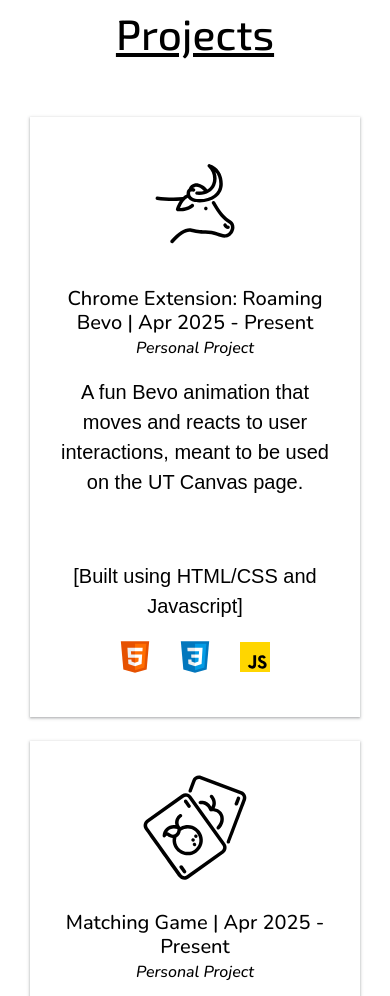
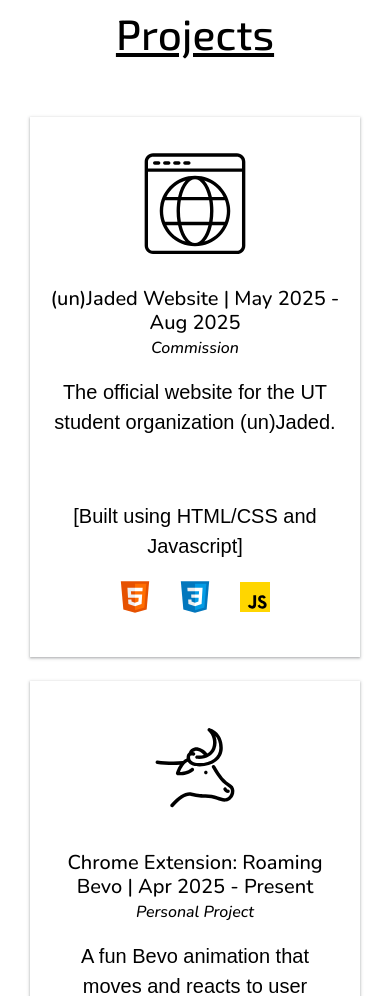
Before and after one commit to jnguyen0101/Portfolio, a website: page index.html in a window 390 px wide. Shown: the part 3860-4856 px from the top of the page. Drawn offline with nearby package versions, Linux system fonts and the light colour scheme; a web font is replaced by a local one.

Commit message:
update projects

```diff
--- a/index.html
+++ b/index.html
@@ -132,7 +132,8 @@
     </div>
     <div class="col-12 col-md-6 col-lg-3">
       <div class="skill-card">
-        <svg class="skills-icon" xmlns="http://www.w3.org/2000/svg" x="0px" y="0px" width="100" height="100" viewBox="0 0 48 48">
+        <svg class="skills-icon" xmlns="http://www.w3.org/2000/svg" x="0px" y="0px" width="100" height="100"
+             viewBox="0 0 48 48">
           <linearGradient id="__u04104Xr4WevsSMNpCfa_CLvQeiwFpit4_gr1" x1="7.773" x2="29.818" y1="6.952" y2="27.783"
                           gradientUnits="userSpaceOnUse">
             <stop offset="0" stop-color="#bec1c4"></stop>
@@ -211,6 +212,56 @@
   <div class="row g-4">
     <div class="col-12 col-md-6 col-lg-4">
       <div class="project">
+        <a href="" target="_blank">
+          <svg xmlns="http://www.w3.org/2000/svg" viewBox="-5.0 -10.0 110.0 135.0" width="150" height="150">
+            <path
+              d="m50 24.906c-17.484 0-31.719 14.234-31.719 31.719s14.234 31.719 31.719 31.719 31.719-14.234 31.719-31.719-14.234-31.719-31.719-31.719zm25.703 19.047h-10.484c-1.3906-6.2656-3.8125-11.422-6.8594-14.781 7.625 2.3438 13.875 7.75 17.344 14.781zm-12.156 12.688c0 3.375-0.3125 6.625-0.84375 9.6562h-25.406c-0.53125-3.0312-0.84375-6.2812-0.84375-9.6562s0.3125-6.625 0.84375-9.6562h25.422c0.53125 3.0312 0.82812 6.2812 0.82812 9.6562zm-13.547 28.688c-5.2031 0-9.8281-6.625-12.078-16h24.172c-2.2656 9.375-6.8906 16-12.094 16zm-12.078-41.375c2.25-9.3906 6.875-16 12.078-16s9.8281 6.625 12.078 16zm3.7031-14.766c-3.0469 3.3594-5.4688 8.5-6.8594 14.781h-10.484c3.4844-7.0469 9.7344-12.453 17.344-14.781zm-18.625 17.797h11.188c-0.48438 3.0312-0.76562 6.2812-0.76562 9.6562 0 3.3906 0.26562 6.625 0.76562 9.6562h-11.172c-1.0938-3.0312-1.7188-6.2812-1.7188-9.6719s0.625-6.625 1.7031-9.6406zm1.2969 22.344h10.469c1.3906 6.25 3.7969 11.375 6.8281 14.734-7.5781-2.3281-13.812-7.7344-17.297-14.734zm34.109 14.734c3.0312-3.3594 5.4375-8.5 6.8281-14.734h10.469c-3.4844 7-9.7188 12.406-17.297 14.734zm18.578-17.766h-11.172c0.48438-3.0312 0.76562-6.2812 0.76562-9.6562 0-3.3906-0.26562-6.625-0.76562-9.6562h11.188c1.0781 3.0156 1.7031 6.2656 1.7031 9.6562s-0.625 6.6406-1.7188 9.6562z"/>
+            <path
+              d="m87.766 4.6875h-75.531c-4.1562 0-7.5469 3.3906-7.5469 7.5469v75.516c0 4.1719 3.3906 7.5625 7.5469 7.5625h75.516c4.1562 0 7.5469-3.3906 7.5469-7.5469v-75.531c0.015625-4.1562-3.375-7.5469-7.5312-7.5469zm-75.531 3.0156h75.516c2.5 0 4.5312 2.0312 4.5312 4.5312v6.0469h-84.578v-6.0469c0-2.5 2.0312-4.5312 4.5312-4.5312zm75.531 84.594h-75.531c-2.5 0-4.5312-2.0312-4.5312-4.5312v-66.469h84.578v66.453c0.015625 2.5156-2.0156 4.5469-4.5156 4.5469z"/>
+            <path
+              d="m13.75 14.891h3.5c0.82812 0 1.5156-0.67188 1.5156-1.5156s-0.67188-1.5-1.5156-1.5h-3.5c-0.82812 0-1.5156 0.67188-1.5156 1.5156s0.6875 1.5 1.5156 1.5z"/>
+            <path
+              d="m22.812 14.891h3.5c0.82812 0 1.5156-0.67188 1.5156-1.5156s-0.67188-1.5-1.5156-1.5h-3.5c-0.82812 0-1.5156 0.67188-1.5156 1.5156s0.6875 1.5 1.5156 1.5z"/>
+            <path
+              d="m31.875 14.891h3.5c0.82812 0 1.5156-0.67188 1.5156-1.5156s-0.67188-1.5-1.5156-1.5h-3.5c-0.82812 0-1.5156 0.67188-1.5156 1.5156s0.6875 1.5 1.5156 1.5z"/>
+            <path
+              d="m40.938 14.891h3.5c0.82812 0 1.5156-0.67188 1.5156-1.5156s-0.67188-1.5-1.5156-1.5h-3.5c-0.82812 0-1.5156 0.67188-1.5156 1.5156s0.6875 1.5 1.5156 1.5z"/>
+          </svg>
+        </a>
+        <h3>(un)Jaded Website | May 2025 - Aug 2025<br><small><em>Commission</em></small></h3>
+        <p>The official website for the UT student organization (un)Jaded.</p>
+        <br><br>
+        <p>[Built using HTML/CSS and Javascript]</p>
+        <div class="sm-icon-container">
+          <svg class="sm-skills-icon" xmlns="http://www.w3.org/2000/svg" x="0px" y="0px" width="40" height="40"
+               viewBox="0 0 48 48">
+            <path fill="#E65100" d="M41,5H7l3,34l14,4l14-4L41,5L41,5z"></path>
+            <path fill="#FF6D00" d="M24 8L24 39.9 35.2 36.7 37.7 8z"></path>
+            <path fill="#FFF"
+                  d="M24,25v-4h8.6l-0.7,11.5L24,35.1v-4.2l4.1-1.4l0.3-4.5H24z M32.9,17l0.3-4H24v4H32.9z"></path>
+            <path fill="#EEE"
+                  d="M24,30.9v4.2l-7.9-2.6L15.7,27h4l0.2,2.5L24,30.9z M19.1,17H24v-4h-9.1l0.7,12H24v-4h-4.6L19.1,17z"></path>
+          </svg>
+          <svg class="sm-skills-icon" xmlns="http://www.w3.org/2000/svg" x="0px" y="0px" width="40" height="40"
+               viewBox="0 0 48 48">
+            <path fill="#0277BD" d="M41,5H7l3,34l14,4l14-4L41,5L41,5z"></path>
+            <path fill="#039BE5" d="M24 8L24 39.9 35.2 36.7 37.7 8z"></path>
+            <path fill="#FFF"
+                  d="M33.1 13L24 13 24 17 28.9 17 28.6 21 24 21 24 25 28.4 25 28.1 29.5 24 30.9 24 35.1 31.9 32.5 32.6 21 32.6 21z"></path>
+            <path fill="#EEE"
+                  d="M24,13v4h-8.9l-0.3-4H24z M19.4,21l0.2,4H24v-4H19.4z M19.8,27h-4l0.3,5.5l7.9,2.6v-4.2l-4.1-1.4L19.8,27z"></path>
+          </svg>
+          <svg class="sm-skills-icon" xmlns="http://www.w3.org/2000/svg" x="0px" y="0px" width="40" height="40"
+               viewBox="0 0 48 48">
+            <path fill="#ffd600" d="M6,42V6h36v36H6z"></path>
+            <path fill="#000001"
+                  d="M29.538 32.947c.692 1.124 1.444 2.201 3.037 2.201 1.338 0 2.04-.665 2.04-1.585 0-1.101-.726-1.492-2.198-2.133l-.807-.344c-2.329-.988-3.878-2.226-3.878-4.841 0-2.41 1.845-4.244 4.728-4.244 2.053 0 3.528.711 4.592 2.573l-2.514 1.607c-.553-.988-1.151-1.377-2.078-1.377-.946 0-1.545.597-1.545 1.377 0 .964.6 1.354 1.985 1.951l.807.344C36.452 29.645 38 30.839 38 33.523 38 36.415 35.716 38 32.65 38c-2.999 0-4.702-1.505-5.65-3.368L29.538 32.947zM17.952 33.029c.506.906 1.275 1.603 2.381 1.603 1.058 0 1.667-.418 1.667-2.043V22h3.333v11.101c0 3.367-1.953 4.899-4.805 4.899-2.577 0-4.437-1.746-5.195-3.368L17.952 33.029z"></path>
+          </svg>
+        </div>
+      </div>
+    </div>
+    <div class="col-12 col-md-6 col-lg-4">
+      <div class="project">
         <a href="https://github.com/jnguyen0101/RoamingBevo.git" target="_blank">
           <svg class="git-link" xmlns="http://www.w3.org/2000/svg" viewBox="-5.0 -10.0 110.0 135.0" width="150"
                height="150">
@@ -283,7 +334,7 @@
               d="m57.027 25.82c-1.3906-0.14062-4.0625-0.22656-3.8086 1.8594 0.13672 0.85156 0.9375 1.4336 1.7891 1.2969 3.5039-0.53516 6.4141 1.6836 7.8594 5.375 0.24609 0.64844 0.88672 1.0508 1.582 1 8.3555-0.78516 11.234 7.8281 5.3594 13.574-0.60938 0.61328-0.60156 1.6016 0.007812 2.2109 0.61328 0.60547 1.6016 0.60547 2.2109-0.007813 6.6875-6.4375 4.7461-17.238-4.3672-18.715 2.1602-3.6172 1.1797-8.293-1.6641-11.555-0.57031-0.64844-1.5547-0.71484-2.2031-0.14453-0.64844 0.57031-0.71094 1.5547-0.14453 2.2031 2.0312 2.4492 2.8984 5.5469 1.1055 8.1992-1.7852-3.0117-4.5508-4.9492-7.7227-5.2969z"/>
           </svg>
         </a>
-        <h3>Matching Game | Apr 2025 - Present<br><small><em>Personal Project</em></small></h3>
+        <h3>Matching Game | Apr 2025 - June 2025<br><small><em>Personal Project</em></small></h3>
         <p>A memory-based card matching game designed to sharpen cognitive skills through fun and challenging
           gameplay.</p>
         <br><br>
```
